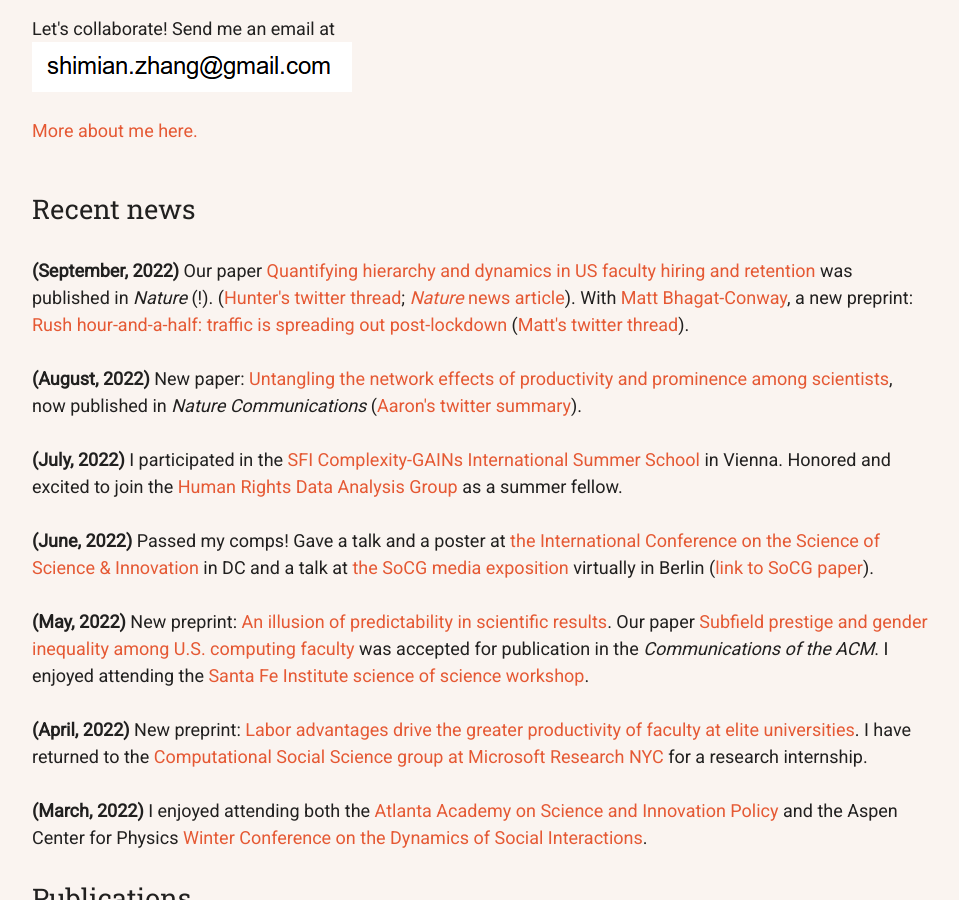
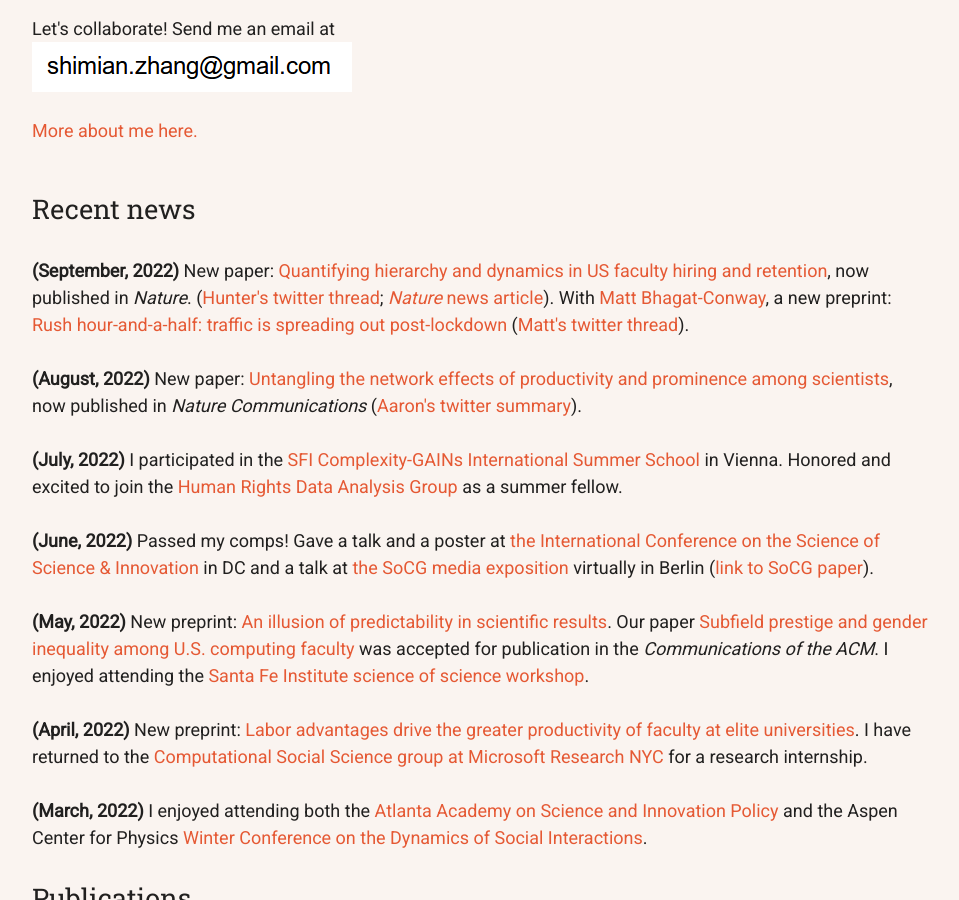
Before and after one commit to samzhang111/samzhang111.github.io, a Jekyll site: the page built from index.html, in a window 1280 px wide and 900 px high, scrolled down 739 px. Shown: the whole window, without its empty margins (160-1119 px from the left). Built offline with Jekyll 4.4.1, drawn with Linux system fonts in a browser that asks for light colours; nearby versions of some CDN libraries.

Commit message:
rephrase

```diff
--- a/index.html
+++ b/index.html
@@ -43,7 +43,7 @@ layout: default
           <div class="sectitle">Recent news</div>
           <ul>
               <li> <b>(September, 2022)</b>
-                  Our paper <a target="_blank_" href="https://www.nature.com/articles/s41586-022-05222-x">Quantifying hierarchy and dynamics in US faculty hiring and retention</a> was published in <em>Nature</em> (!). (<a target="_blank" href="https://twitter.com/hneutr/status/1572632655421919232">Hunter's twitter thread</a>; <a target="_blank" href="https://www.nature.com/articles/d41586-022-02998-w"><em>Nature</em> news article</a>).
+                  New paper: <a target="_blank_" href="https://www.nature.com/articles/s41586-022-05222-x">Quantifying hierarchy and dynamics in US faculty hiring and retention</a>, now published in <em>Nature</em>. (<a target="_blank" href="https://twitter.com/hneutr/status/1572632655421919232">Hunter's twitter thread</a>; <a target="_blank" href="https://www.nature.com/articles/d41586-022-02998-w"><em>Nature</em> news article</a>).
                   With <a href="https://indicatrix.org/" target="_blank">Matt Bhagat-Conway</a>, a new preprint: <a href="https://osf.io/6khsj/" target="_blank">Rush hour-and-a-half: traffic is spreading out post-lockdown</a> (<a href="https://twitter.com/mattwigway/status/1565737494192209920" target="_blank">Matt's twitter thread</a>).</li>
               <li> <b>(August, 2022)</b>
                   New paper: <a href="https://www.nature.com/articles/s41467-022-32604-6" target="_blank">Untangling the network effects of productivity and prominence among scientists</a>, now published in <em>Nature Communications</em> (<a href="https://twitter.com/aaronclauset/status/1561758438564429824" target="_blank">Aaron's twitter summary</a>).</li>
```
